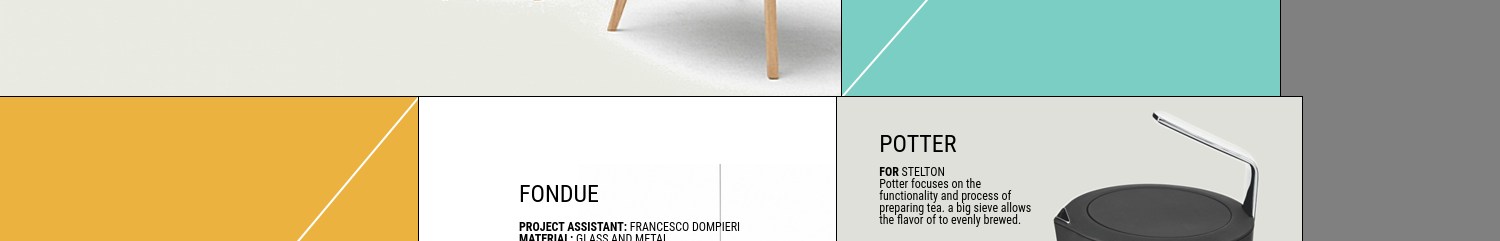
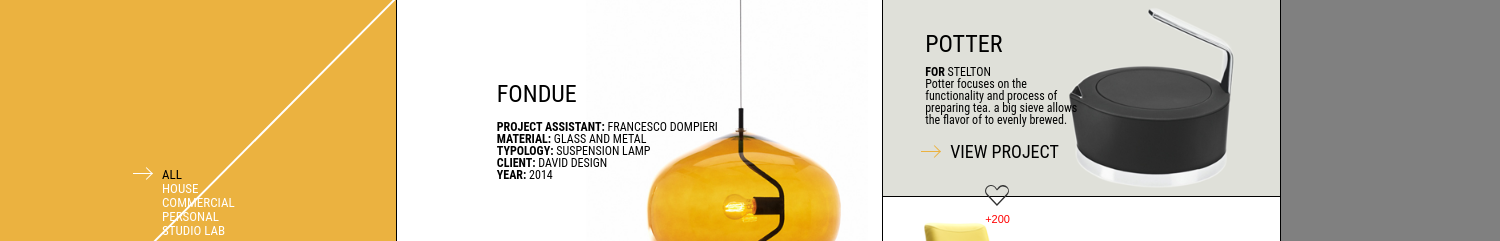
Before and after one commit to dagori/test-page, a website: page index.html in a window 1280 px wide. Shown: the part 403-644 px from the top of the page, 1500 px wide, since content can reach past the window. Drawn offline with Linux system fonts and the light colour scheme.

Commit message:
extending layout

```diff
--- a/style.scss
+++ b/style.scss
@@ -6,15 +6,15 @@ $green-color: #7acec3;
 $white-color: #ffffff;
 $black-color: #000000;
 
-$large-width: 69%; //vw
-$middle-width: 57%; //vw
-$small-width: 31%; //vw
-
+$large-width: 69vw;
+$middle-width: 57vw;
+$small-width: 31vw;
+/*
 .container {
   width: 1500px;
   height: 1000px;
   margin: 0 auto;
-}
+}*/
 /*//69-31% (1035 - 465)
 //31% - 38% - 31% (465 -570 - 465)
 
@@ -50,30 +50,7 @@ $small-width: 31%; //vw
   background-position: center;
   background-size: contain;
 }
-/*
-%arrow {
-  &::before {
-    content: '';
-    position: absolute;
-    width: 19px;
-    height: 1px;
-    background-color: $white-color;
-    left: -29px;
-    top: 5px;
-  }
-  &::after {
-    content: '';
-    position: absolute;
-    width: 8px;
-    height: 8px;
-    border-bottom: 1px solid $white-color;
-    border-right: 1px solid $white-color;
-    top: 1px;
-    left: -20px;
-    transform: rotate(-45deg);
-  }
-}
-*/
+
 @mixin arrow-before($color) {
   content: '';
   position: absolute;
@@ -97,9 +74,6 @@ $small-width: 31%; //vw
 }
 
 
-
-
-
 body {
   width: 100%;
   height: 100%;
@@ -110,9 +84,13 @@ body {
 
 header, main {
   max-width: 100vw;
-  height: 50%; //vh
+  height: 50vh;
   display: flex;
   box-sizing: border-box;
+}
+
+header {
+  max-height: 500px;
 }
 
 h1, h2, h3, ul, li, a {
@@ -130,10 +108,10 @@ h1, h2, h3, ul, li, a {
     width: $large-width;
   }
   &--small {
-    width: 465px;// $small-width;
+    width: $small-width;
   }
   &--middle {
-    width: 570px; //$middle-width;
+    width: $middle-width;
   }
   &--slim {
     height: 50%;
@@ -142,7 +120,8 @@ h1, h2, h3, ul, li, a {
 
 .title {
   background-color: $light-grey-color;
-  background-image: url('../images/header-armchairs.png')
+  background-image: url('../images/header-armchairs.png');
+  background-repeat: no-repeat;
 }
 .info {
   background-color: $green-color;
@@ -425,7 +404,7 @@ h1, h2, h3, ul, li, a {
 }
 
 .project-card--potter {
-  background-color: $white-color;
+  background-color: $dark-grey-color;
   background-image: url('../images/cook.png');
   @include project-background;
   .project-card__inner-container {
@@ -454,7 +433,7 @@ h1, h2, h3, ul, li, a {
 }
 
 .project-card--fiji {
-  background-color: $dark-grey-color;
+  background-color: $white-color;
   background-image: url('../images/yellow-armchair.png');
   @include project-background;
   .project-card__inner-container {
```
Also changed, not shown: css/style.css.
